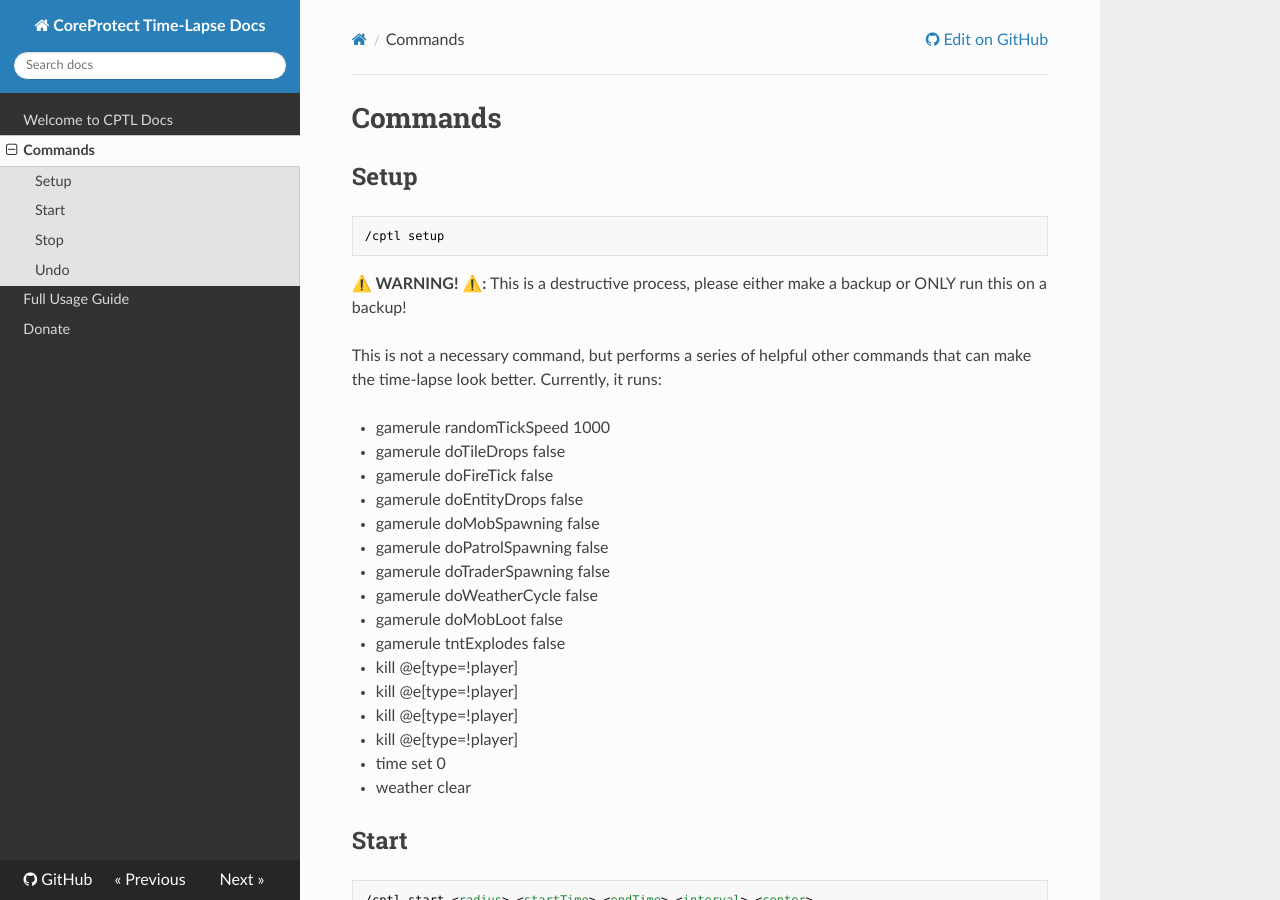
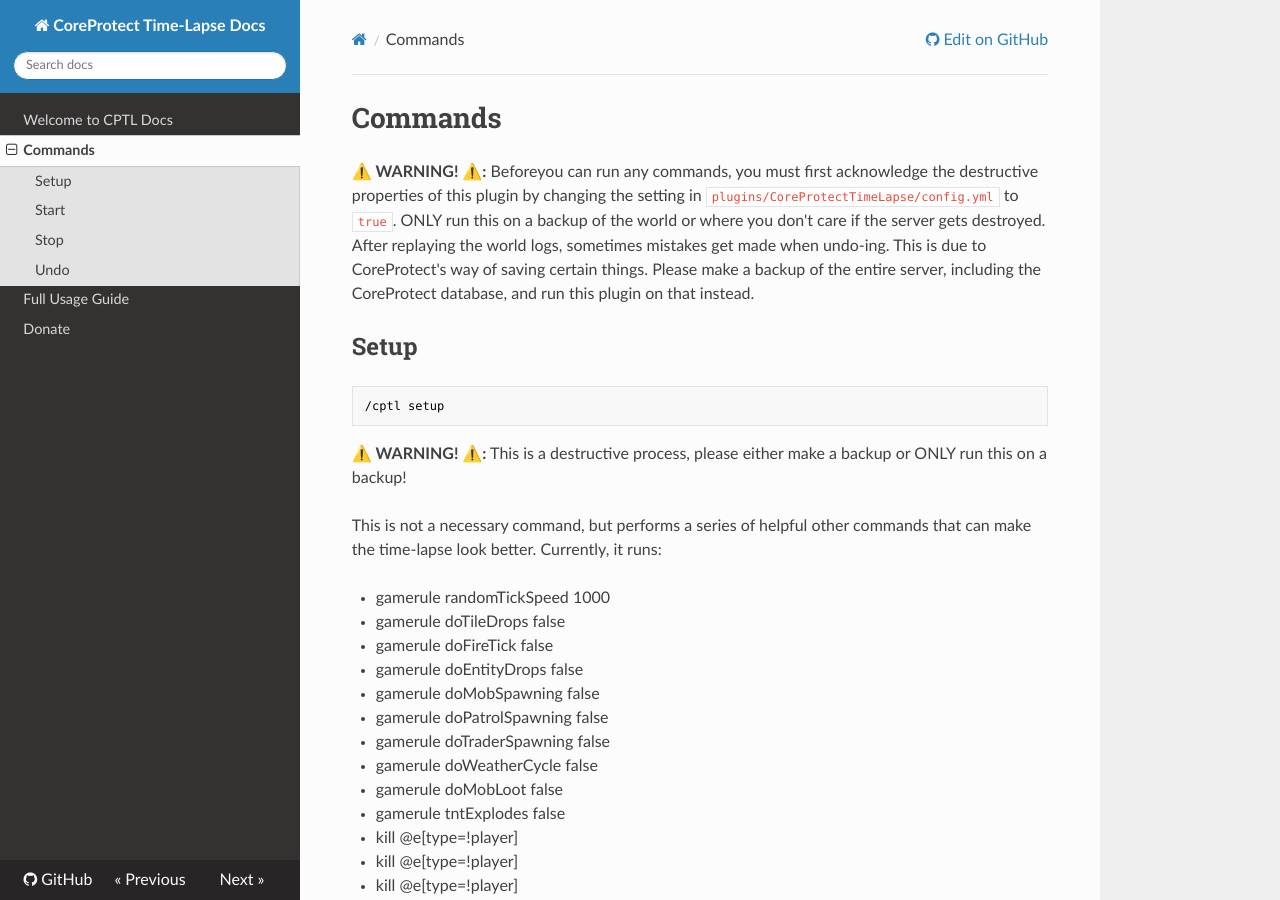
Before and after one commit to R2bEEaton-Minecraft/CoreProtectTimeLapse, an MkDocs documentation site: the page built from docs/commands.md, in a window 1280 px wide and 900 px high. Built offline with MkDocs 1.6.1, drawn with Linux system fonts in a browser that asks for light colours; nearby versions of some CDN libraries.

Commit message:
update docs

````diff
--- a/docs/commands.md
+++ b/docs/commands.md
@@ -1,4 +1,6 @@
 # Commands
+
+**⚠️ WARNING! ⚠️:**  Beforeyou can run any commands, you must first acknowledge the destructive properties of this plugin by changing the setting in `plugins/CoreProtectTimeLapse/config.yml` to `true`. ONLY run this on a backup of the world or where you don't care if the server gets destroyed. After replaying the world logs, sometimes mistakes get made when undo-ing. This is due to CoreProtect's way of saving certain things. Please make a backup of the entire server, including the CoreProtect database, and run this plugin on that instead.
 
 ## Setup
 ```
````
